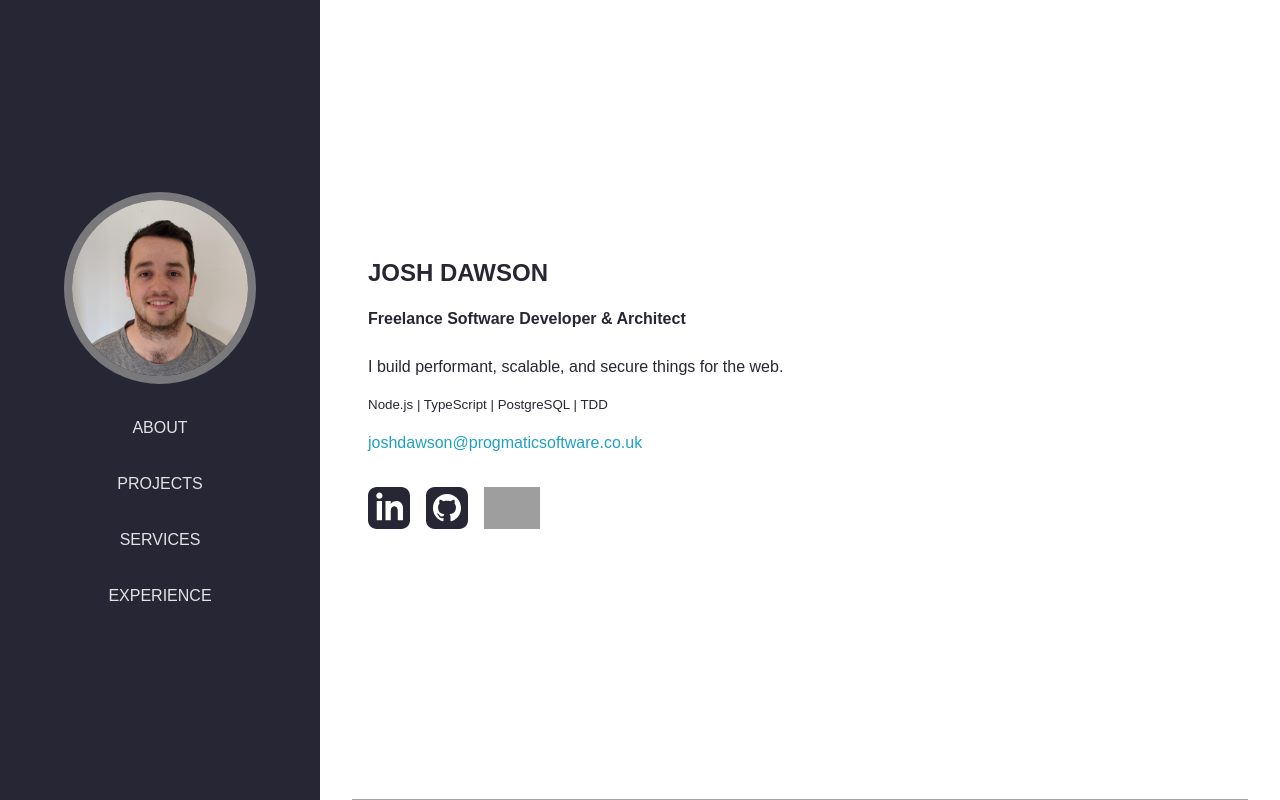
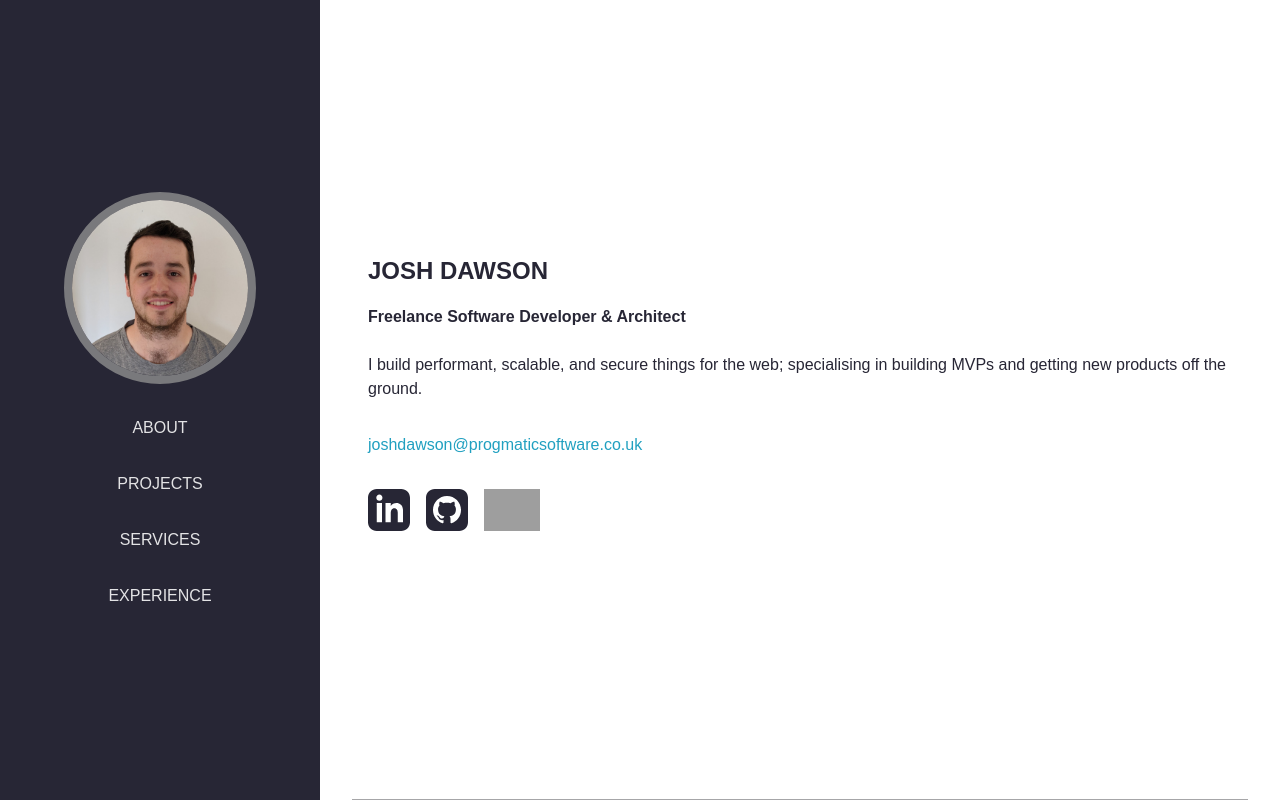
Before and after one commit to joshdawson/personal-website, a Vue app: page / in a window 1280 px wide. Built offline with nearby package versions, Linux system fonts and the light colour scheme; grey boxes are pictures that could not be loaded; a web font is replaced by a local one.

Commit message:
Tagline update, remove tech

```diff
--- a/src/components/About.vue
+++ b/src/components/About.vue
@@ -5,8 +5,7 @@
   <h1>JOSH DAWSON</h1>
   <h4>Freelance Software Developer & Architect</h4>
 
-  <p>I build performant, scalable, and secure things for the web.</p>
-  <small>Node.js | TypeScript | PostgreSQL | TDD</small>
+  <p>I build performant, scalable, and secure things for the web; specialising in building MVPs and getting new products off the ground.</p>
 
   <p><a href="mailto:joshdawson@progmaticsoftware.co.uk">joshdawson@progmaticsoftware.co.uk</a></p>
   <p>
```
